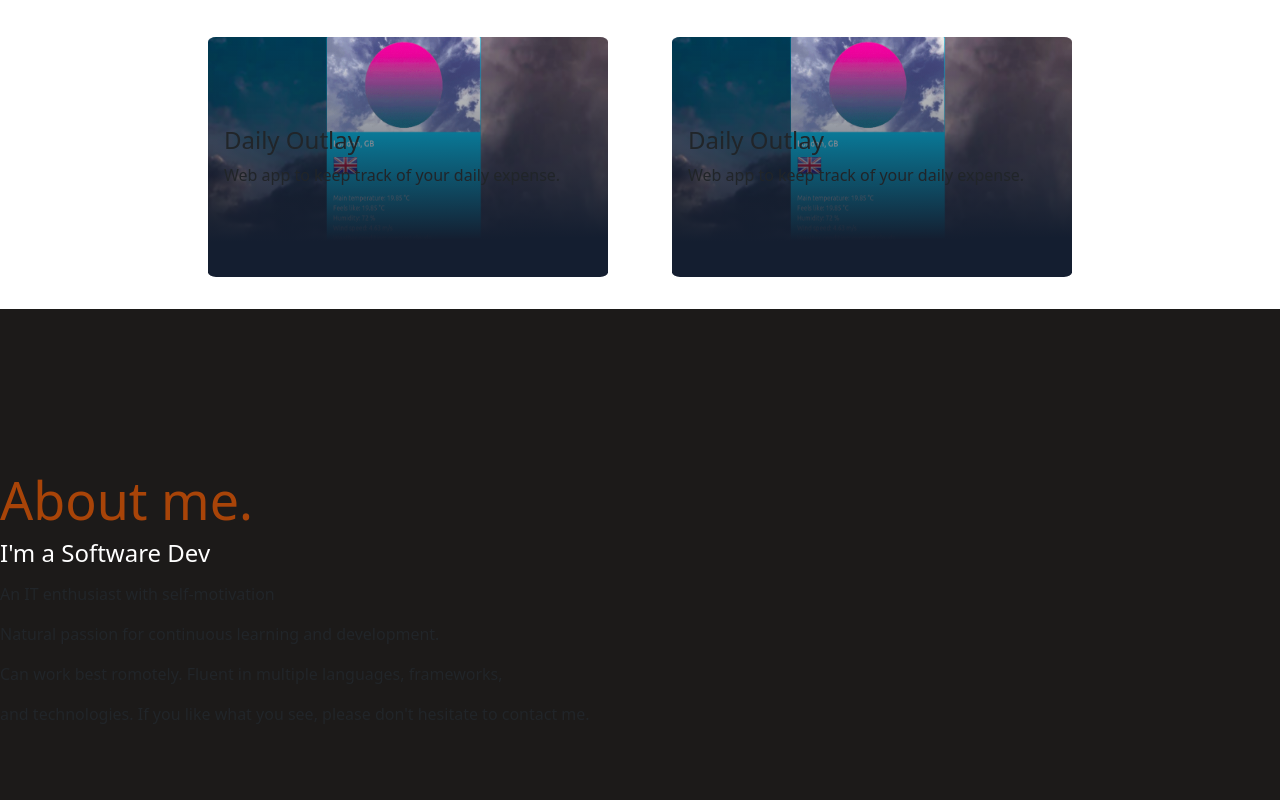
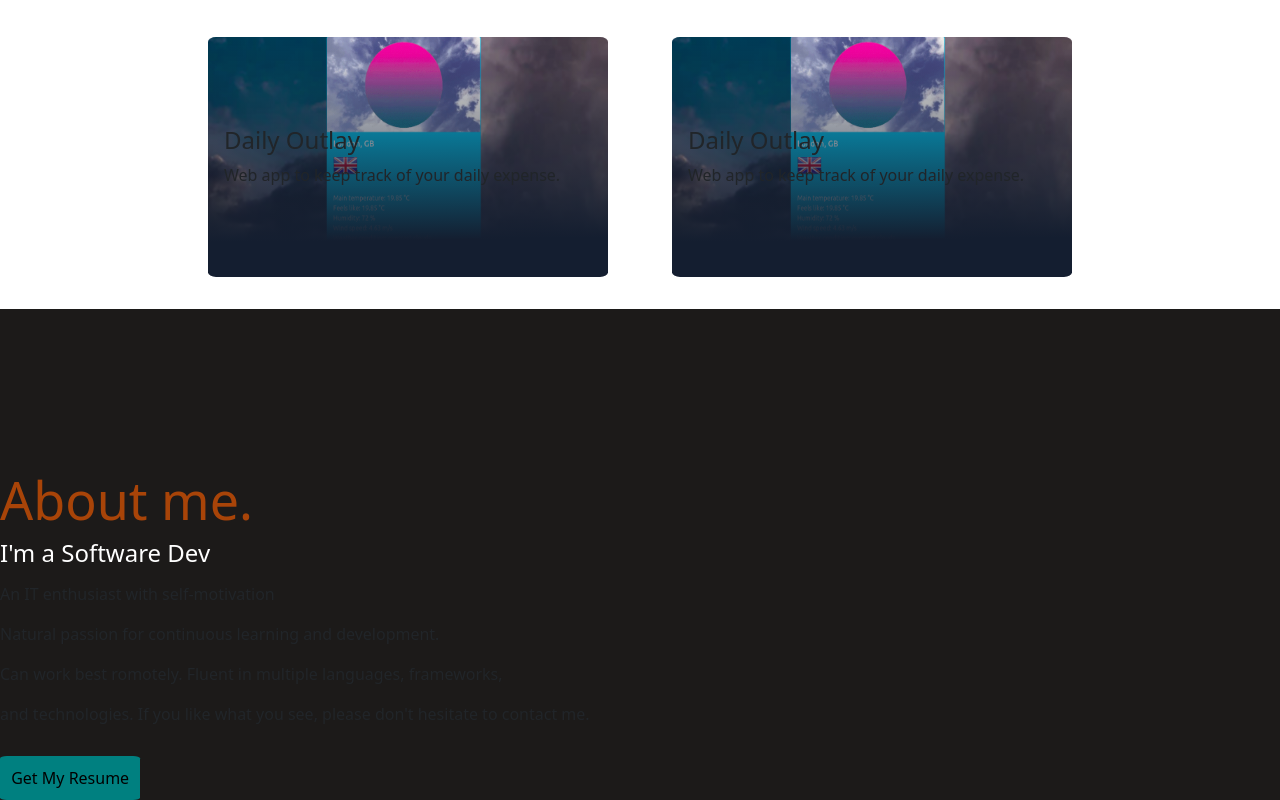
Before and after one commit to FrederickMih/Mih_Frederick, a website: page index.html in a window 1280 px wide. Shown: the part 1610-2410 px from the top of the page. Before the commit the page ends 2376 px from the top, so only its background shows below. Drawn offline with nearby package versions, Linux system fonts and the light colour scheme; files whose address does not match are found by name.

Commit message:
Add link of my resume

```diff
--- a/index.html
+++ b/index.html
@@ -625,6 +625,8 @@ Logged in user can edit his group only.
       <p class="my-info"> and technologies. If you like what you see, please don't hesitate to contact me.</p>
 
         <br>
+        <a href="assets/Mih-Frederick-Ngum.pdf" class="readmore">Get My Resume</a>
+      </section>
 
   </footer>
 
```
Also changed, not shown: 1 other file.
